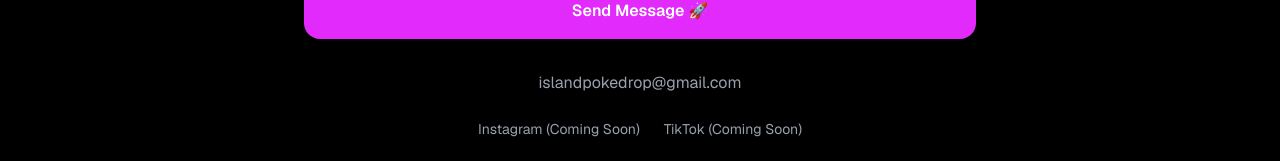
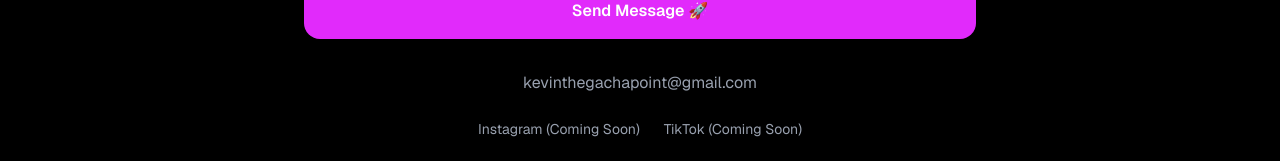
Before and after one commit to islandpokedrop/The-Gacha-Point, a Next.js app: page / in a window 1280 px wide. Shown: the part 3067-3228 px from the top of the page. Built offline with nearby package versions, Linux system fonts and the light colour scheme.

Commit message:
Update contact email

```diff
--- a/app/page.tsx
+++ b/app/page.tsx
@@ -367,7 +367,7 @@ export default function Page() {
     </form>
 
     <p className="text-gray-400 mt-8">
-      islandpokedrop@gmail.com
+      kevinthegachapoint@gmail.com
     </p>
 
     <div className="flex justify-center gap-6 text-gray-400 text-sm mt-6">
```
